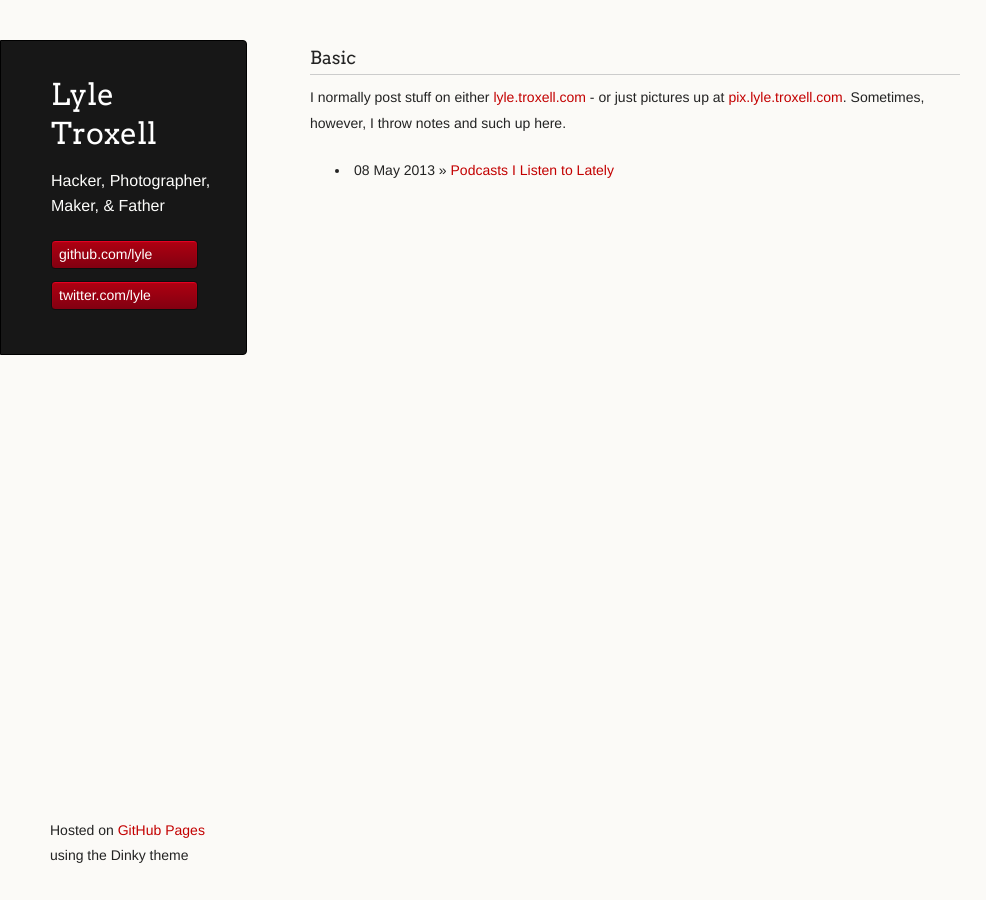
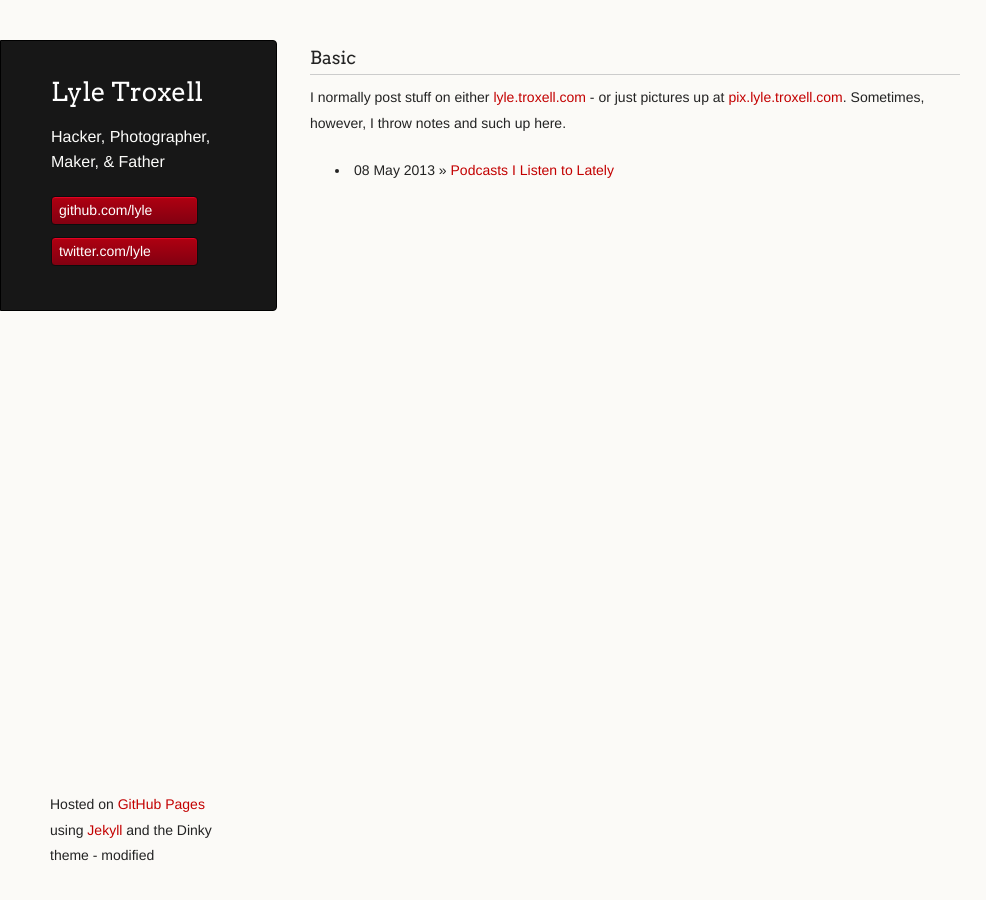
Before and after one commit to lyle/lyle.github.io, a Jekyll site: the page built from index.html, in a window 1280 px wide. Shown: the whole page, without its empty margins (0-986 px from the left). Built offline with Jekyll 4.4.1, drawn with Linux system fonts in a browser that asks for light colours; Markdown is read by kramdown in place of the engine named in the settings.

Commit message:
formatting and home edits

```diff
--- a/_layouts/default.html
+++ b/_layouts/default.html
@@ -33,7 +33,7 @@
 
       </section>
       <footer>
-        <p><small>Hosted on <a href="https://pages.github.com">GitHub Pages</a> using the Dinky theme</small></p>
+        <p><small>Hosted on <a href="https://pages.github.com">GitHub Pages</a> using <a href="http://github.com/mojombo/jekyll">Jekyll</a> and the Dinky theme - modified</small></p>
       </footer>
     </div>
     <!--[if !IE]><script>fixScale(document);</script><![endif]-->
--- a/stylesheets/styles.css
+++ b/stylesheets/styles.css
@@ -207,7 +207,7 @@ td {
 header {
 	background-color: #171717;
 	color: #FDFDFB;
-  width:170px;
+  width:200px;
   float:left;
   position:fixed;
 	border: 1px solid #000;
@@ -228,7 +228,7 @@ p.header {
 
 h1.header {
 	font-family: Arvo, sans-serif;
-	font-size: 30px;
+	font-size: 26px;
 	font-weight: 300;
 	line-height: 1.3em;
 	border-bottom: none;
```
Also changed, not shown: other parts of _layouts/default.html (+1 -1 lines).
